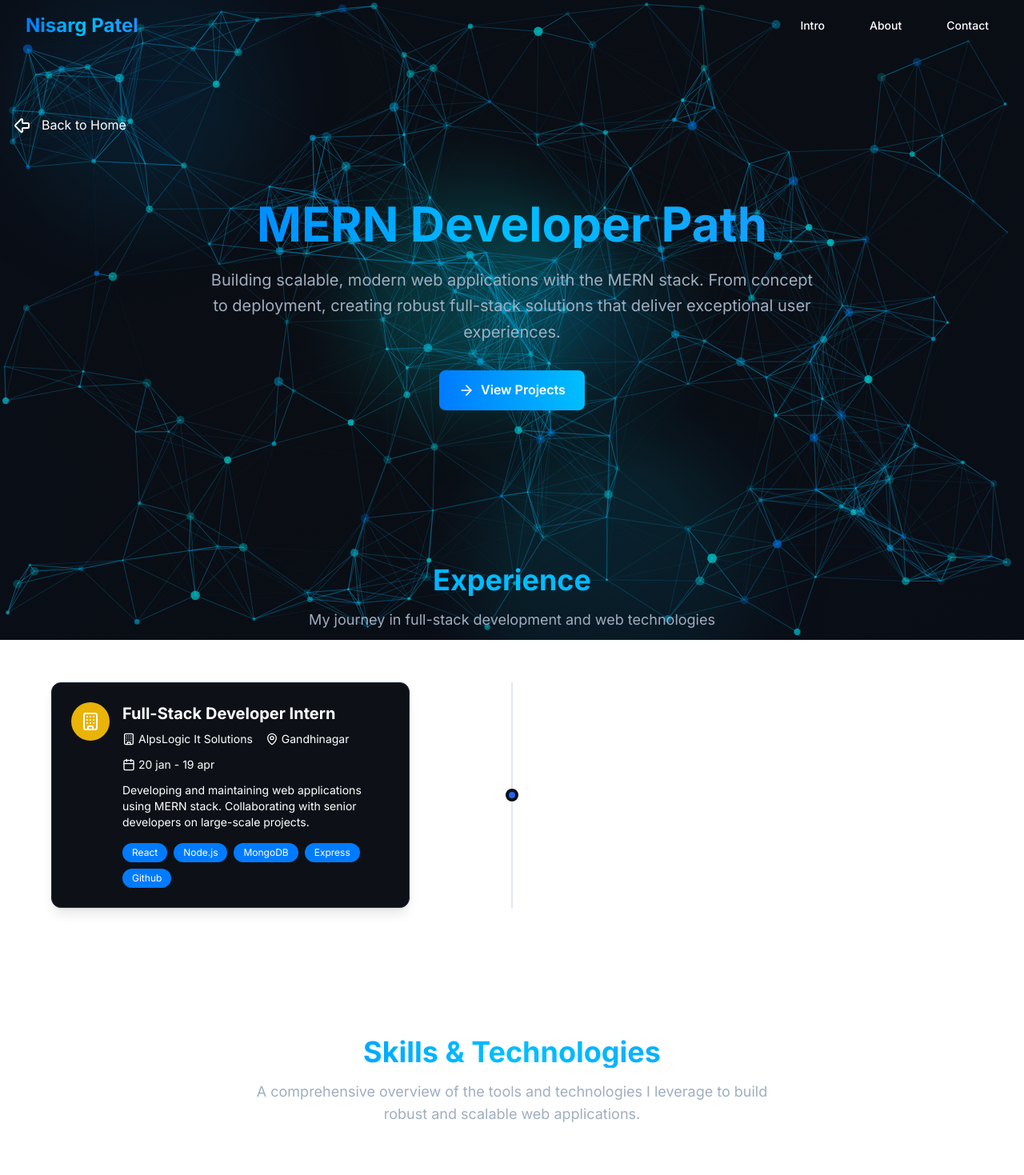
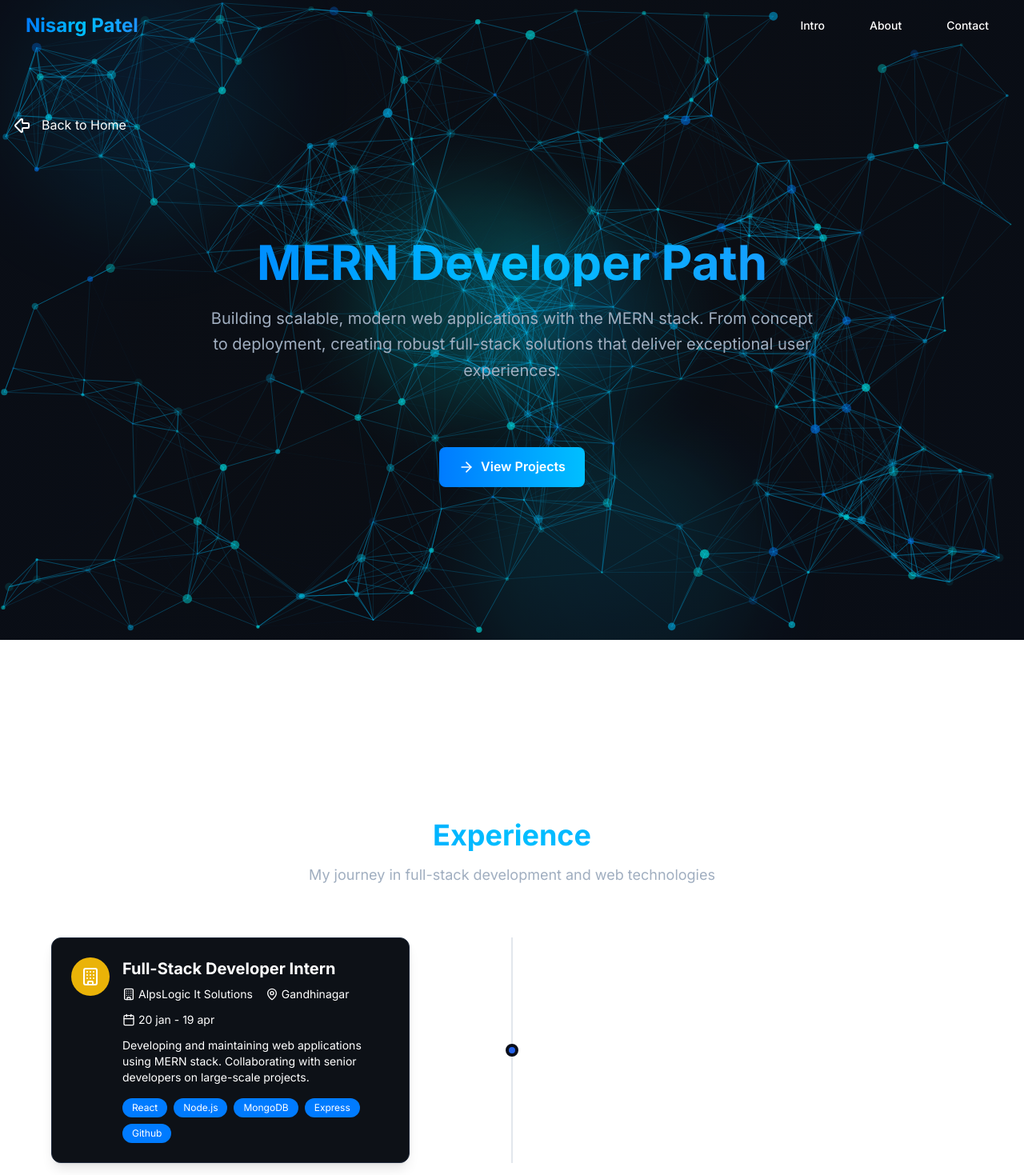
Before and after one commit to itsNV/Portfolio, a React (Create React App) app: page /mern-stack in a window 1280 px wide. Shown: the top 1469 px of the page at 80% size. Built offline with nearby package versions, Linux system fonts and the light colour scheme.

Commit message:
Made Change In Styling

```diff
--- a/src/components/Navbar.js
+++ b/src/components/Navbar.js
@@ -2,7 +2,7 @@ import { motion } from 'framer-motion';
 import { Menu, X } from 'lucide-react';
 import React, { useEffect, useState } from 'react';
 import AnchorLink from 'react-anchor-link-smooth-scroll';
-import { Link, useLocation } from 'react-router-dom';
+import { Link, useLocation,useNavigate } from 'react-router-dom';
 
 const Navbar = ({ navState }) => {
 
@@ -10,11 +10,19 @@ const Navbar = ({ navState }) => {
   const [isOpen, setIsOpen] = useState(false);
   const [scrolled, setScrolled] = useState(false);
   const location = useLocation();
+  const navigate = useNavigate()
+
+
+  const handleClickNisarg = () =>{
+    navigate('/')
+    setNavState('homepage')
+  }
 
   useEffect(() => {
     setNavState(navState);
     console.log('navstate', navstate);
   }, [navState]);
+
   useEffect(() => {
     const handleScroll = () => {
       setScrolled(window.scrollY > 50);
@@ -50,7 +58,7 @@ const Navbar = ({ navState }) => {
     <motion.nav
       initial={{ y: -100 }}
       animate={{ y: 0 }}
-      className={`fixed top-0 left-0 right-0 z-50 transition-all duration-300 ${
+      className={`fixed top-0 left-0 right-0 z-50 transition-all duration-300  ${
         scrolled ? 'bg-background/95 backdrop-blur-md shadow-glow' : 'bg-transparent'
       }`}
     >
@@ -61,14 +69,18 @@ const Navbar = ({ navState }) => {
             whileHover={{ scale: 1.05 }}
             className="flex-shrink-0"
           >
-            <Link to="/" className="text-2xl font-bold text-gradient-primary">
+            <button
+              onClick={handleClickNisarg}
+              className="text-2xl font-bold text-gradient-primary">
               Nisarg Patel
-            </Link>
+            </button>
           </motion.div>
 
           {/* Desktop Navigation */}
           <div className="hidden md:block">
             <div className="ml-10 flex items-baseline space-x-8">
+
+              {/* homepage navigation */}
               { (navstate == 'homepage') && navItemshomepage.map((item) => (
                 <motion.div
                   key={item.name}
@@ -88,6 +100,7 @@ const Navbar = ({ navState }) => {
                 </motion.div>
               ))}
 
+              {/* data analyst page navigation */}
 { (navstate == 'data-analyst') && navItemsDA.map((item) => (
                 <motion.div
                   key={item.name}
@@ -99,14 +112,14 @@ const Navbar = ({ navState }) => {
                     className={`px-3 py-2 rounded-md text-sm font-medium transition-all duration-300 ${
                       isActive(item.path)
                         ? 'text-primary bg-primary/20'
-                        : 'text-text-light hover:text-primary hover:bg-primary/10'
+                        : 'text-white hover:text-primary hover:bg-primary/10'
                     }`}
                   >
                     {item.name}
                   </AnchorLink>
                 </motion.div>
 ))}
-
+              {/* mern stack page navigation */}
               { (navstate == 'mern-stack') && navItemshMS.map((item) => (
                 <motion.div
                   key={item.name}
@@ -118,7 +131,7 @@ const Navbar = ({ navState }) => {
                     className={`px-3 py-2 rounded-md text-sm font-medium transition-all duration-300 ${
                       isActive(item.path)
                         ? 'text-primary bg-primary/20'
-                        : 'text-text-light hover:text-primary hover:bg-primary/10'
+                        : 'text-white hover:text-primary hover:bg-primary/10'
                     }`}
                   >
                     {item.name}
--- a/src/components/Stepper.js
+++ b/src/components/Stepper.js
@@ -3,7 +3,7 @@ import React from 'react';
 
 const Stepper = ({ steps, title, subtitle }) => {
   return (
-    <section className="py-20 px-4">
+    <section className="min-h-screen py-20 px-4">
       <div className="max-w-6xl mx-auto">
         <motion.div
           initial={{ opacity: 0, y: 30 }}
--- a/src/pages/DataAnalyst.js
+++ b/src/pages/DataAnalyst.js
@@ -29,7 +29,7 @@ const DataAnalyst = ({setNavState}) => {
 
 
       {/* Intro Section */}
-      <section id='intro' className="py-20 px-4 relative">
+      <section id='intro' className="min-h-screen py-20 px-4 relative">
         <button type="button" onClick={handleBack} className='flex items-center gap-3 hover:text-primary-light mb-10 relative z-10 transition-colors duration-300'>
                   <ArrowBigLeft/>
           Back to Home</button>
@@ -62,7 +62,7 @@ const DataAnalyst = ({setNavState}) => {
       </section>
 
       {/* Experience Stepper */}
-      <section id='experience'>
+      <section id='experience' className='min-h-screen py-20'>
       <Stepper
         steps={journeySteps}
         title="Experience"
@@ -71,7 +71,7 @@ const DataAnalyst = ({setNavState}) => {
     </section>
 
       {/* certification Section */}
-      <section id='certification' className="py-20 px-4">
+      <section id='certification' className="min-h-screen py-20 px-4">
         <div className="max-w-6xl mx-auto">
           <motion.div
             initial={{ opacity: 0, y: 30 }}
@@ -113,7 +113,7 @@ const DataAnalyst = ({setNavState}) => {
       </section>
 
       {/* Skills Section */}
-      <section id='skills'>
+      <section id='skills' className='min-h-screen py-20'>
       <SkillCards
         skills={skillGroups}
         title="Skills"
--- a/src/pages/Home.js
+++ b/src/pages/Home.js
@@ -62,7 +62,7 @@ const Home = ({setNavState}) => {
       </section>
 
       {/* About Section */}
-      <section id='about' className="py-20  px-4">
+      <section id='about' className="min-h-screen py-20  px-4">
         <div className="max-w-6xl mx-auto">
           <motion.div
             initial={{ opacity: 0, y: 30 }}
@@ -150,7 +150,7 @@ const Home = ({setNavState}) => {
       </section>
 
       {/* Contact Section */}
-      <section id="contact" className="py-20 px-4">
+      <section id="contact" className="min-h-screen py-20 px-4">
         <div className="max-w-4xl mx-auto ">
           <motion.div
             initial={{ opacity: 0, y: 30 }}
--- a/src/pages/MERNStack.js
+++ b/src/pages/MERNStack.js
@@ -28,12 +28,12 @@ const MERNStack = ({setNavState}) => {
 
 
       {/* Intro Section */}
-      <section id='intro' className="py-20 px-4 relative">
+      <section id='intro' className="min-h-screen py-20 px-4 relative">
         <button type="button" onClick={handleBack} className='flex items-center gap-3 hover:text-primary-light mb-10 relative z-10 transition-colors duration-300'>
                   <ArrowBigLeft/>
           Back to Home</button>
 
-        <div className="max-w-4xl mx-auto text-center mt-20 relative z-10">
+        <div className="max-w-4xl mx-auto text-center mt-32 relative z-10">
           <motion.div
             initial={{ opacity: 0, y: 30 }}
             animate={{ opacity: 1, y: 0 }}
@@ -43,7 +43,7 @@ const MERNStack = ({setNavState}) => {
             <h1 className="text-4xl md:text-6xl font-bold mb-6 text-gradient-primary">
               MERN Developer Path
             </h1>
-            <p className="text-xl text-text-light max-w-3xl mx-auto leading-relaxed mb-8">
+            <p className="text-xl text-text-light max-w-3xl mx-auto leading-relaxed mb-20">
               Building scalable, modern web applications with the MERN stack.
               From concept to deployment, creating robust full-stack solutions that deliver exceptional user experiences.
             </p>
@@ -61,7 +61,7 @@ const MERNStack = ({setNavState}) => {
       </section>
 
       {/* Experience Timeline */}
-      <section id='experience'>
+      <section id='experience' className='min-h-screen py-20'>
       <Timeline
         experiences={experiences}
         title="Experience"
@@ -72,7 +72,7 @@ const MERNStack = ({setNavState}) => {
 
 
       {/* Skills Section */}
-      <section id='skills'>
+      <section id='skills' className='min-h-screen py-20'>
         <SkillCards
           skills={skillGroups}
           title="Skills & Technologies"
```
